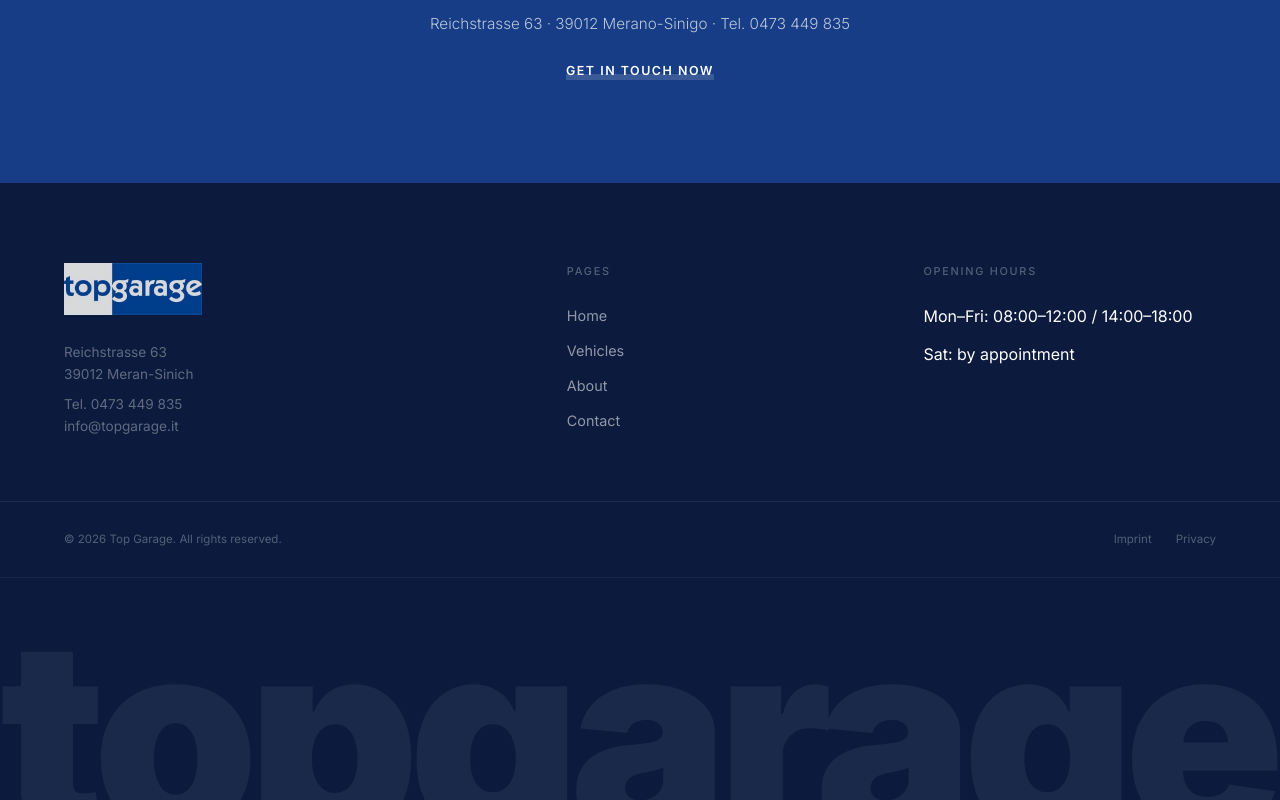
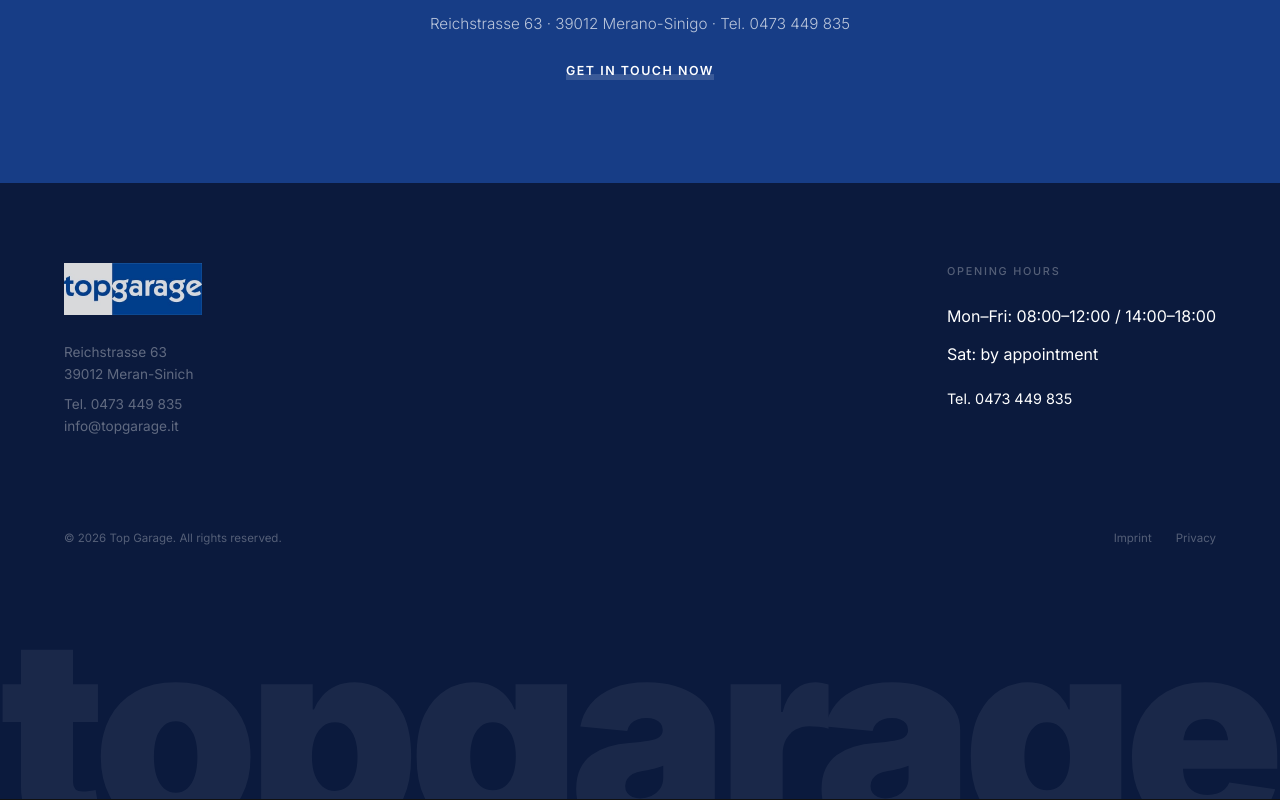
Before and after one commit to mschroetter/topgarage, a plain HTML site: page index.html in a window 1280 px wide. Shown: the part 2824-3624 px from the top of the page. Drawn offline with Linux system fonts and the light colour scheme.

Commit message:
Footer: Nav-Links entfernt, Layout vereinfacht, Tel. bei Öffnungszeiten
Co-Authored-By: Claude Sonnet 4.6 <noreply@anthropic.com>

```diff
--- a/components/footer.html
+++ b/components/footer.html
@@ -8,20 +8,12 @@
         <a href="mailto:info@topgarage.it" style="color:inherit;text-decoration:none;">info@topgarage.it</a>
       </p>
     </div>
-    <div class="footer-col">
-      <p class="footer-col-label" data-i18n="footer_links_title">Seiten</p>
-      <nav class="footer-links">
-        <a href="index.html"     data-i18n="nav_home">Start</a>
-        <a href="fahrzeuge.html" data-i18n="nav_vehicles">Fahrzeuge</a>
-        <a href="ueber-uns.html" data-i18n="nav_about">Über uns</a>
-        <a href="kontakt.html"   data-i18n="nav_contact">Kontakt</a>
-      </nav>
-    </div>
-    <div class="footer-col">
+<div class="footer-col">
       <p class="footer-col-label" data-i18n="contact_hours_label">Öffnungszeiten</p>
       <div class="footer-links">
         <span data-i18n="contact_hours_detail">Mo–Fr: 08:00–12:00 / 14:00–18:00</span>
         <span data-i18n="contact_hours_sat">Sa: nach Vereinbarung</span>
+        <a href="tel:+390473449835" style="color:inherit;text-decoration:none;margin-top:0.5rem;">Tel. 0473 449 835</a>
       </div>
     </div>
   </div>
--- a/scss/_footer.scss
+++ b/scss/_footer.scss
@@ -14,11 +14,11 @@
 
 .footer-inner {
   @include container;
-  display: grid;
-  grid-template-columns: 1.5fr 1fr 1fr;
+  display: flex;
+  justify-content: space-between;
+  align-items: flex-start;
   gap: 4rem;
   padding-bottom: 4rem;
-  border-bottom: 1px solid rgba(255, 255, 255, 0.08);
 
   @media (max-width: $bp-md) {
     grid-template-columns: 1fr 1fr;
@@ -134,7 +134,6 @@
 .footer-brand {
   width: 100%;
   overflow: hidden;
-  border-top: 1px solid rgba(255, 255, 255, 0.05);
   padding: 1.5rem 0 0;
   line-height: 1;
   // font-size and height are set by JS (fitFooterBrand)
```
Also changed, not shown: css/common.css.
